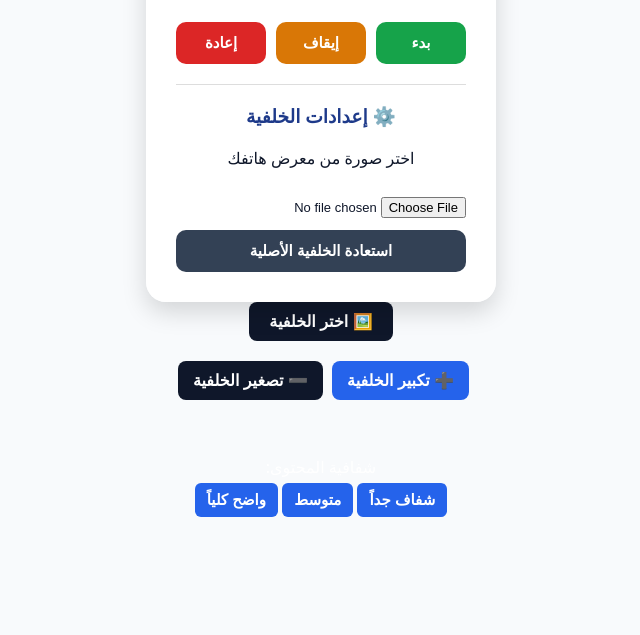
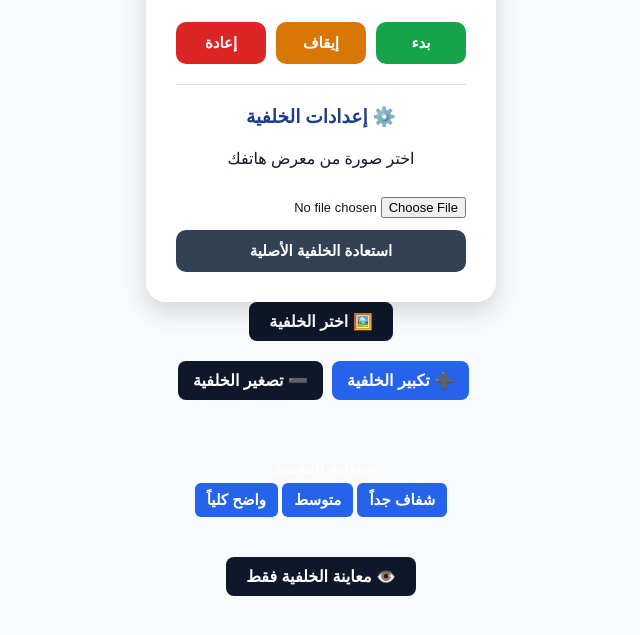
Before and after one commit to asmof1233211-collab/sarah-7py, a plain HTML site: page index.html in a window 1280 px wide. Shown: the part 251-886 px from the top of the page, without its empty margins (319-959 px from the left). Before the commit the page ends 808 px from the top, so only its background shows below. Drawn offline with Linux system fonts and the light colour scheme.

Commit message:
Add background preview button and functionality

```diff
--- a/index.html
+++ b/index.html
@@ -344,6 +344,46 @@ updateDisplay();
         container.style.opacity = val;
     }
 </script>
+<!-- زر معاينة الخلفية فقط -->
+<div style="text-align: center; margin: 20px; position: relative; z-index: 999;">
+    <button onclick="togglePreview()" id="previewBtn" style="padding: 10px 20px; font-size: 16px; cursor: pointer; border-radius: 8px; background: #0f172a; color: white; border: none;">
+        👁️ معاينة الخلفية فقط
+    </button>
+</div>
+
+<!-- كود التشغيل للمعاينة -->
+<script>
+    let isPreviewing = false;
+
+    function togglePreview() {
+        // تحديد الصندوق الرئيسي أو محتوى الصفحة
+        let container = document.querySelector('.container') || document.body;
+        let btn = document.getElementById('previewBtn');
+
+        // استثناء زر المعاينة نفسه لكي يبقى ظاهراً وتستطيع إرجاع الشاشة
+        let allElements = document.body.children;
+
+        if (!isPreviewing) {
+            // إخفاء كل محتويات الصفحة عدا أزرار التحكم
+            for (let i = 0; i < allElements.length - 1; i++) {
+                allElements[i].style.opacity = '0';
+                allElements[i].style.pointerEvents = 'none';
+            }
+            btn.style.opacity = '1';
+            btn.style.pointerEvents = 'auto';
+            btn.innerText = '❌ إيقاف المعاينة';
+            isPreviewing = true;
+        } else {
+            // إرجاع المحتوى كما كان
+            for (let i = 0; i < allElements.length - 1; i++) {
+                allElements[i].style.opacity = '1';
+                allElements[i].style.pointerEvents = 'auto';
+            }
+            btn.innerText = '👁️ معاينة الخلفية فقط';
+            isPreviewing = false;
+        }
+    }
+</script>
 
 </body>
 </html>
```
